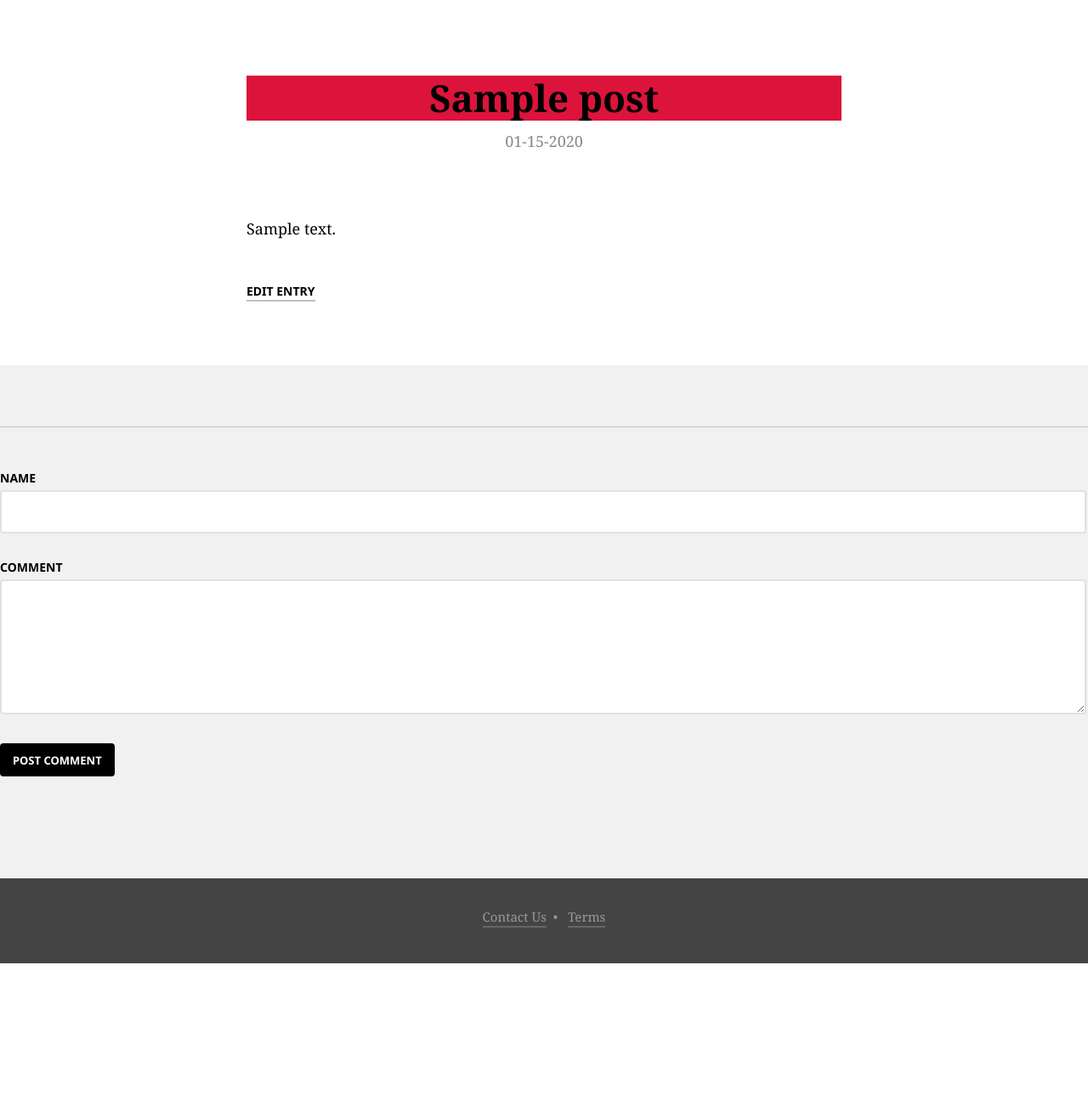
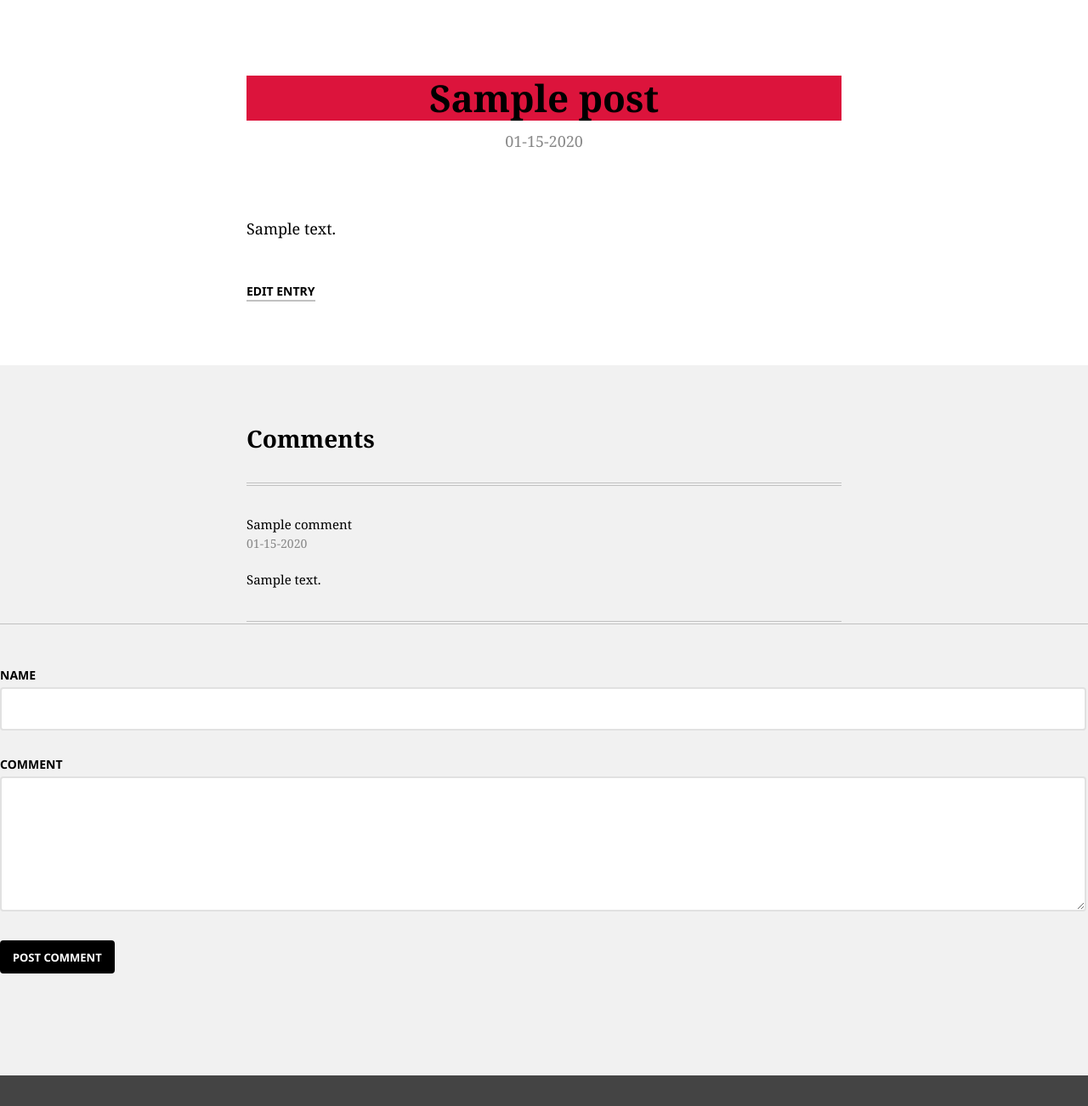
Before and after one commit to Brandon-Crosby/project5view, a PHP site: template templates/detail.twig in a window 1280 px wide. Shown: the part 97-1399 px from the top of the page at 85% size. Before the commit the page ends 1231 px from the top, so only its background shows below. Run offline with PHP 8.4, Linux system fonts and the light colour scheme; the template is opened without the code that fills it: most values are stand-ins (such as "Sample title", 1, 10 or a date in 2020); some libraries are stand-ins or nearby versions.

Commit message:
Add files via upload

```diff
--- a/src/Comments.php
+++ b/src/Comments.php
@@ -54,7 +54,7 @@ class Comments
   */
   public function getComments($comment_id){
         try {
-            $results = $this->db->prepare('SELECT * FROM Comments WHERE comment_Id= :comment_Id');
+            $results = $this->db->prepare('SELECT * FROM Comments WHERE comment_id= :comment_id');
             $results->bindParam(':comment_id', $comment_id, PDO::PARAM_INT);
             $results->execute();
         } catch (\Throwable $th) {
--- a/templates/detail.twig
+++ b/templates/detail.twig
@@ -35,12 +35,12 @@
         </section>
         <section class="entry-comments">
           <div class="container">
-              {% if comments is not empty %}
+              {% if comments %}
                 <h2>Comments</h2>
-                    {% for comments in comments %}
-                    <div class="Comments">{{ comments.name }}
-                        <time datetime="{{ comments.date }}">{{ comments.date|date('m-d-Y') }}</time>
-                        <p>{{ comments.body }}</p>
+                  {% for comment in comments %}
+                  <div class="comment">{{ comment.name }}
+                      <time datetime="{{ comment.date }}">{{ comment.date|date('m-d-Y') }}</time>
+                      <p>{{ comment.body }}</p>
                   </div>
                   {% endfor %}
               {% endif %}
```
Also changed, not shown: src/routes.php (+13 -6 lines), src/blog.db. Lines whose indentation alone changed are shown as unchanged.
